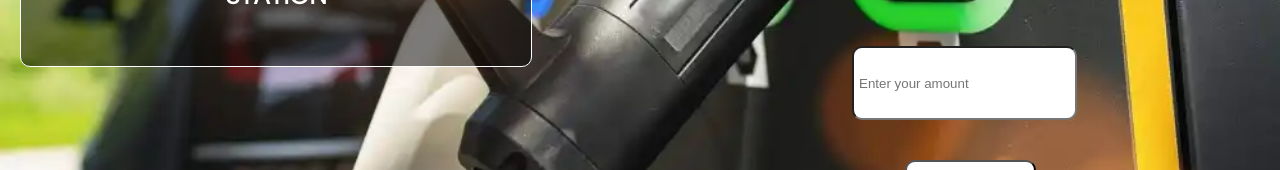
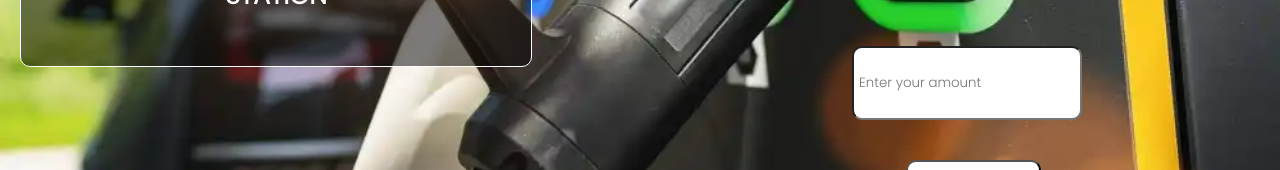
Before and after one commit to kiruthik04/EnergyMeter, a plain HTML site: page index.html in a window 1280 px wide. Shown: the part 410-580 px from the top of the page. Drawn offline with Linux system fonts and the light colour scheme.

Commit message:
font family changed in placeholder

```diff
--- a/index.html
+++ b/index.html
@@ -20,7 +20,7 @@
            <h3 id="time"></h3>
        </div>
        <div id="unit">
-          <input type="text" id="input" placeholder="Enter your amount" style="width: 80%;height: 60px; padding: 5px;border-radius: 10px;outline: none;margin-top: 30px;">
+          <input type="text" id="input" placeholder="Enter your amount" style=" font-family: Poppins; width: 80%;height: 60px; padding: 5px;border-radius: 10px;outline: none;margin-top: 30px;">
        </div>
        <div id="amount">
            <button onclick="unit()" type="button" style="width: 50%;height: 60px; padding: 5px;border-radius: 10px;outline: none;margin-top: 40px; margin-left: 20%;"><b>RECHARGE<br>NOW</b></button>
```
